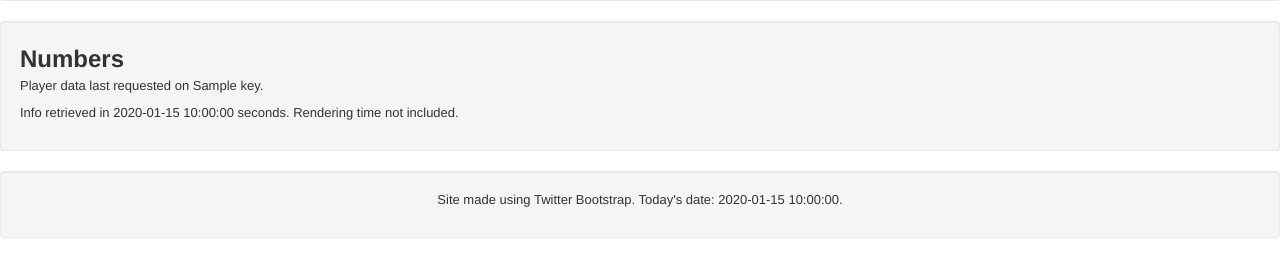
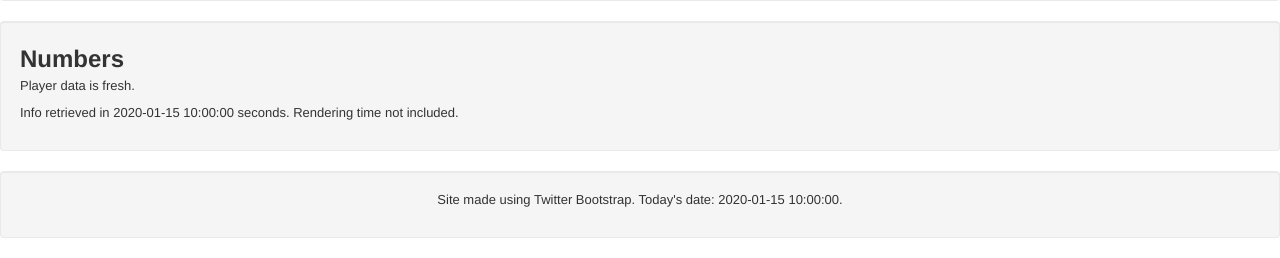
Before and after one commit to aksiksi/tf2-backpack-viewer, a Flask app: template templates/result.html in a window 1280 px wide. Shown: the part 696-954 px from the top of the page. Run offline with Flask 2, Linux system fonts and the light colour scheme; the template is opened without the code that fills it: most values are stand-ins (such as "Sample title", 1, 10 or a date in 2020).

Commit message:
Removed player response caching
This was done to make sure that player data is fresh after each request
(ex: online status).

```diff
--- a/main.py
+++ b/main.py
@@ -52,9 +52,9 @@ def result():
     responses['player'] = parse_player_response(responses['player'])
     responses['item'] = parse_item_response(responses['item'])
 
-    # Add bp_slots to player dict and remove it from item dict if player and item data is valid
+    # Add bp_slots to player dict and remove it from item dict
     if responses['player'] and responses['item'] > 0:
-        responses['player'][0]['Backpack Slots'] = '{0}/{1}'.format(len(responses['item'][0]), responses['item'].pop(1))
+        responses['player']['Backpack Slots'] = '{0}/{1}'.format(len(responses['item'][0]), responses['item'].pop(1))
 
     return render_template('result.html', player=responses['player'], items=responses['item'], time=time()-start, date=date)
 
--- a/templates/result.html
+++ b/templates/result.html
@@ -5,15 +5,15 @@
     <div class="well">
         <h2>Player Information</h2>
         {% if player %}
-            {% for key in player[0] %}
+            {% for key in player %}
                 {% if key == 'Avatar' %}
                     <p><strong>{{ key }}: </strong>
                     <br />
-                    <img src="{{ player[0][key] }}" />
+                    <img src="{{ player[key] }}" />
                 {% elif key == 'Profile' %}
-                    <p><strong>{{ key }}: </strong><a href="{{ player[0][key] }}">{{ player[0][key] }}</a></p>
+                    <p><strong>{{ key }}: </strong><a href="{{ player[key] }}">{{ player[key] }}</a></p>
                 {% else %}
-                    <p><strong>{{ key }}: </strong>{{ player[0][key] }}</p>
+                    <p><strong>{{ key }}: </strong>{{ player[key] }}</p>
                 {% endif %}
             {% endfor %}
         {% else %}
@@ -66,14 +66,14 @@
     </div>
     <!-- End backpack contents -->
 
-    <!-- Begin time and info-->
+     <!-- Begin time and info-->
     <div class="well">
         <h2>Numbers</h2>
         {% if items > 0 %}
             <p>Item data last requested on {{ items[1] }}.</p>
         {% endif %}
         {% if player %}
-            <p>Player data last requested on {{ player[1] }}.</p>
+            <p>Player data is fresh.</p>
         {% endif %}
         <p>Info retrieved in {{ time }} seconds. Rendering time not included.</p>
     </div>
```
Also changed, not shown: parse.py (+7 -15 lines).
